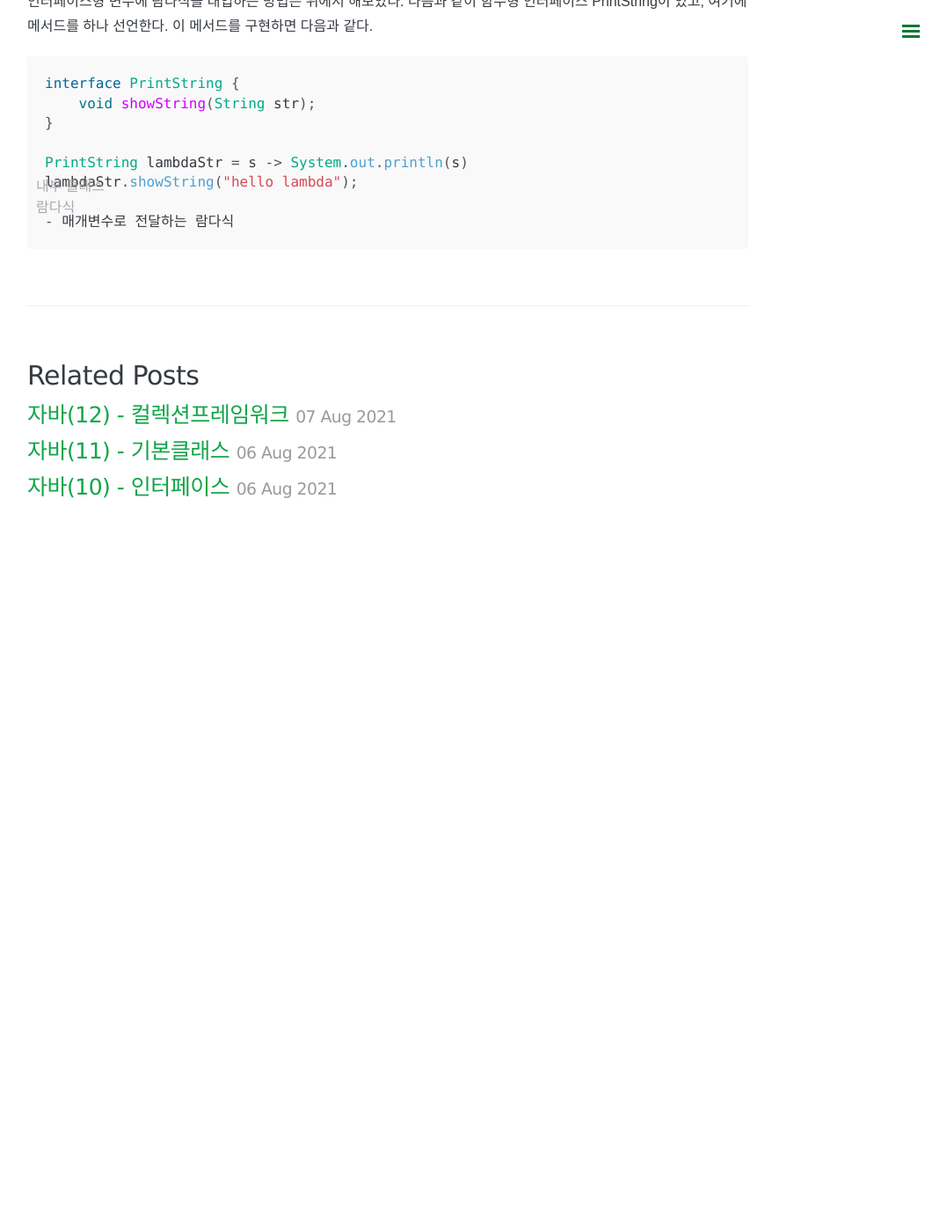
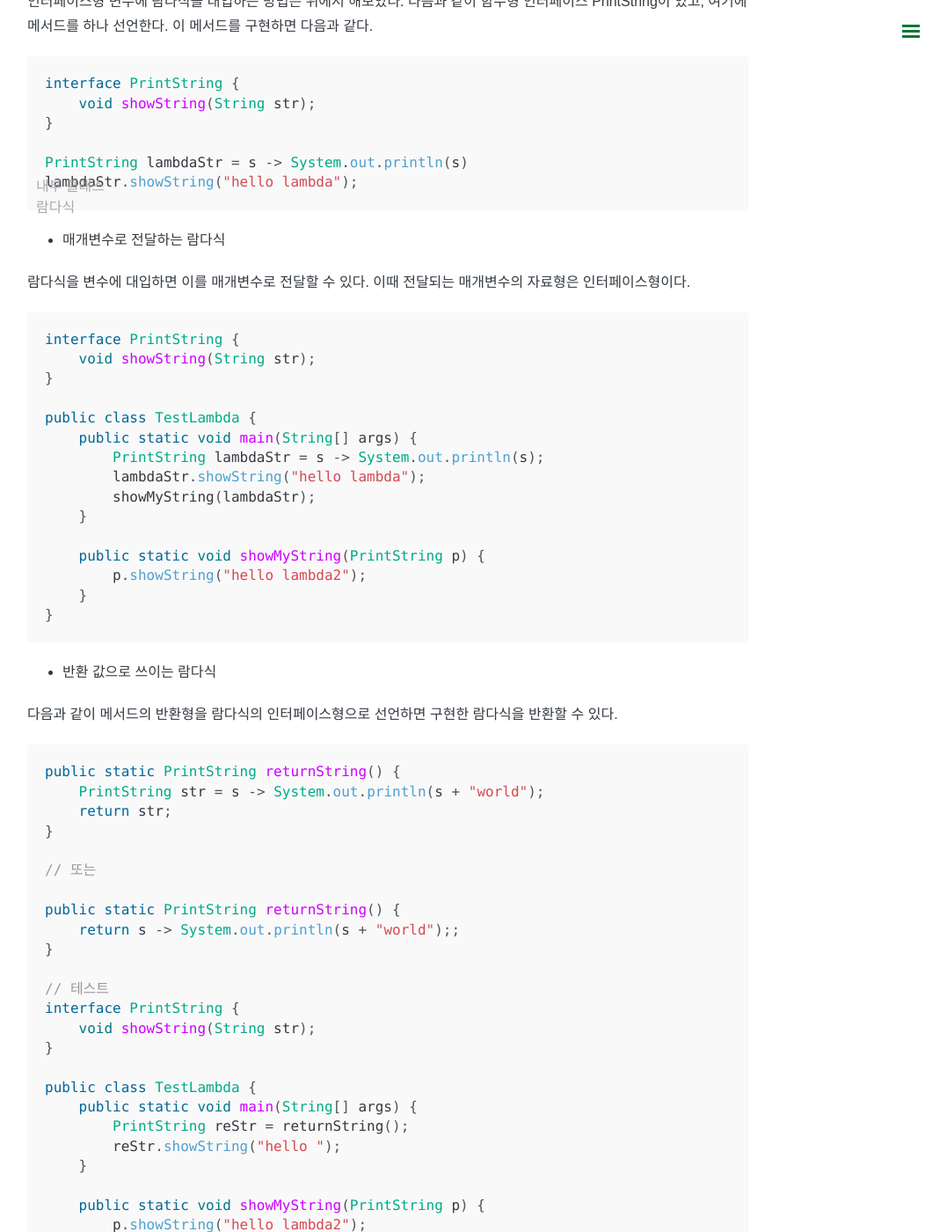
Before and after one commit to somefood/somefood.github.io, a Jekyll site: the page built from _posts/java/2021-08-10-자바13-내부클래스-람다식-스트림.md, in a window 1280 px wide and 1400 px high, scrolled down 9510 px. Shown: the whole window at 88% size, without its empty margins (199-1276 px from the left). Built offline with Jekyll 4.4.1, drawn with Linux system fonts in a browser that asks for light colours; nearby versions of some CDN libraries; our own code applies the rules of GitHub Pages for plain Markdown files; comment, search, counter and statistics services are not loaded; before the commit the page ends 10140 px from its top, so only the background shows below that; some of the changed text lies outside the part shown.

Commit message:
Update 2021-08-10-자바13-내부클래스-람다식-스트림.md

````diff
--- a/_posts/java/2021-08-10-자바13-내부클래스-람다식-스트림.md
+++ b/_posts/java/2021-08-10-자바13-내부클래스-람다식-스트림.md
@@ -370,6 +370,63 @@ interface PrintString {
 
 PrintString lambdaStr = s -> System.out.println(s)
 lambdaStr.showString("hello lambda");
+```
 
 - 매개변수로 전달하는 람다식
+
+람다식을 변수에 대입하면 이를 매개변수로 전달할 수 있다. 이때 전달되는 매개변수의 자료형은 인터페이스형이다.
+
+```java
+interface PrintString {
+    void showString(String str);
+}
+
+public class TestLambda {
+    public static void main(String[] args) {
+        PrintString lambdaStr = s -> System.out.println(s);
+        lambdaStr.showString("hello lambda");
+        showMyString(lambdaStr);
+    }
+
+    public static void showMyString(PrintString p) {
+        p.showString("hello lambda2");
+    }
+}
 ```
+
+- 반환 값으로 쓰이는 람다식
+
+다음과 같이 메서드의 반환형을 람다식의 인터페이스형으로 선언하면 구현한 람다식을 반환할 수 있다.
+
+```java
+public static PrintString returnString() {
+    PrintString str = s -> System.out.println(s + "world");
+    return str;
+}
+
+// 또는
+
+public static PrintString returnString() {
+    return s -> System.out.println(s + "world");;
+}
+
+// 테스트
+interface PrintString {
+    void showString(String str);
+}
+
+public class TestLambda {
+    public static void main(String[] args) {
+        PrintString reStr = returnString();
+        reStr.showString("hello ");
+    }
+
+    public static void showMyString(PrintString p) {
+        p.showString("hello lambda2");
+    }
+
+    public static PrintString returnString() {
+        return s -> System.out.println(s + "world");
+    }
+}
+```
````
